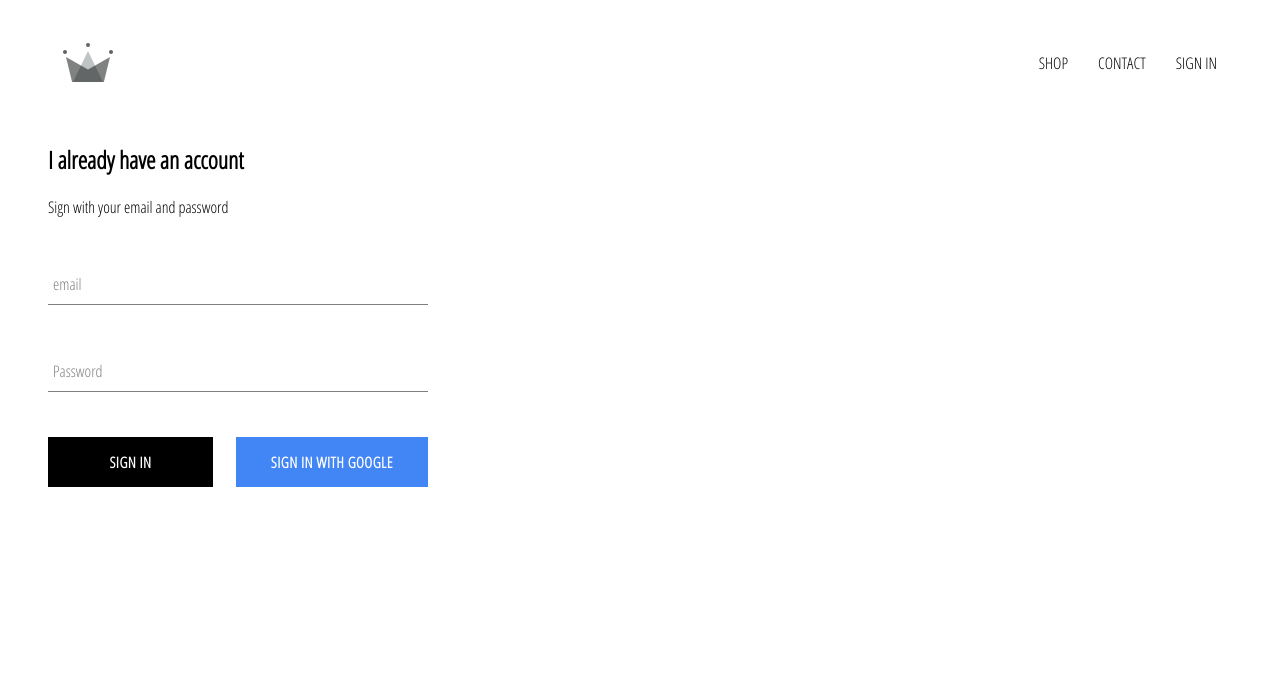
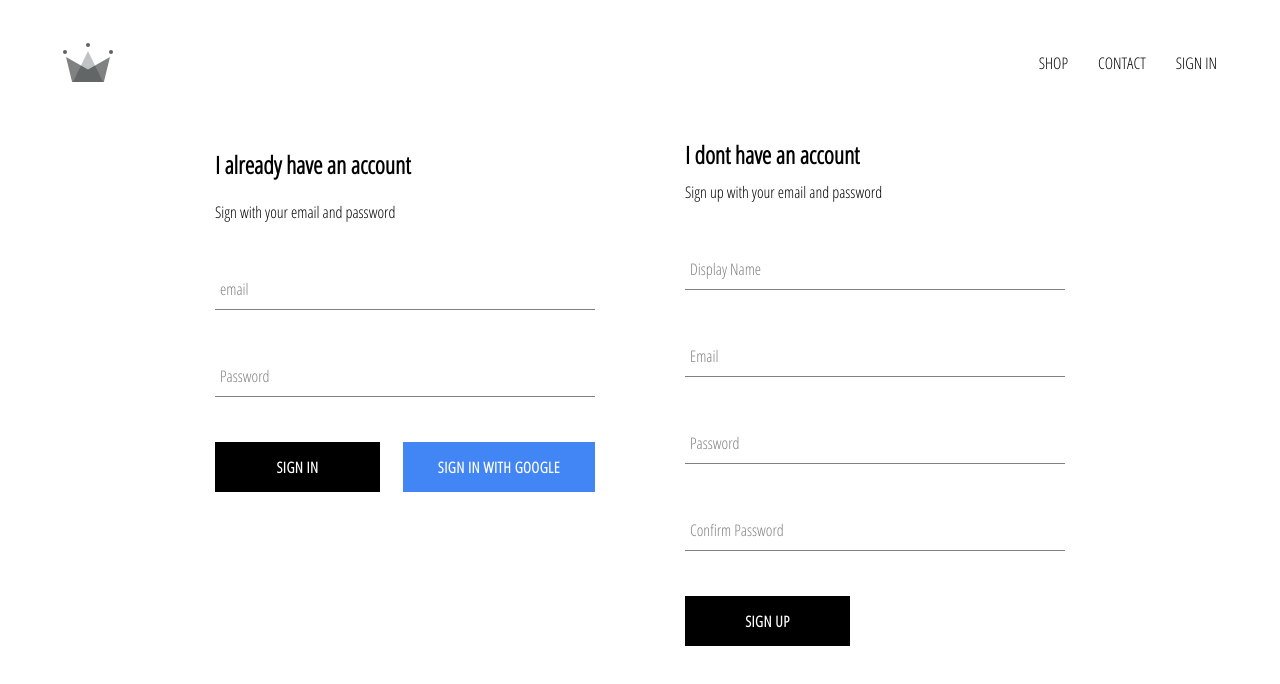
Before and after one commit to AchmadAlli/eCommerce_react, a React (Create React App) app: page /sign-in in a window 1280 px wide. Shown: the top 684 px of the page. Built offline with nearby package versions, Linux system fonts and the light colour scheme; no server answers.

Commit message:
update form input component and add sign up feature

```diff
--- a/src/App.js
+++ b/src/App.js
@@ -4,7 +4,7 @@ import Header from '../src/components/Header/header.component';
 import Homepage from './pages/Homepage/homepage.component';
 import Shop from './pages/Shop/shop.component';
 import Authentication from './pages/Authentication/authentication.component';
-import {auth} from './firebase/firebase.utils'
+import {auth, initProfile} from './firebase/firebase.utils'
 import './App.css';
 
 class App extends Component {
@@ -20,10 +20,20 @@ class App extends Component {
   unsubscribeFromAuth = null
 
   componentDidMount(){
-    this.unsubscribeFromAuth = auth.onAuthStateChanged( data => {
-      this.setState({user: data})
-      console.log(data);
-    } )
+    this.unsubscribeFromAuth = auth.onAuthStateChanged( async userAuth => {
+      if(userAuth){
+        const user      = await initProfile(userAuth)
+
+        user.onSnapshot(snapShot => {
+          this.setState({
+            id: snapShot.id,
+            ...snapShot.data()
+          })
+        })
+
+      }
+      this.setState({user: userAuth})
+    })
   }
 
   componentWillUnmount(){
--- a/src/components/Form-input/form-input.component.jsx
+++ b/src/components/Form-input/form-input.component.jsx
@@ -3,7 +3,7 @@ import React from 'react'
 import './form-input.style.scss'
 
 const isShrinkable  = (props) => (props.value.length ? 'shrink' : '')
-const setLabel      = (label, props) => (<label className={`${isShrinkable(props)}form-input-label`} > {label} </label>)
+const setLabel      = (label, props) => (<label className={`${isShrinkable(props)} form-input-label`} > {label} </label>)
 
 const FormInput = ({label, handleChange, ...otheProps})=> {
   return (
--- /dev/null
+++ b/src/components/Sign-up/sign-up.component.jsx
@@ -0,0 +1,114 @@
+import React, { Component } from 'react'
+import {auth, initProfile} from '../../firebase/firebase.utils'
+import FormInput from '../Form-input/form-input.component'
+import CustomButton from '../Custom-button/custom-button.component'
+import './sign-up.style.scss'
+
+class SignUp extends Component{
+  constructor(props) {
+    super(props)
+
+    this.state = {
+      displayName: '',
+      email: '',
+      password: '',
+      confirmPassword: ''
+    }
+  }
+
+  submitHandler = async event => {
+    event.preventDefault()
+
+    const {displayName, email, password} = this.state
+
+    console.log(event);
+
+
+    if(this.isUnequalPassword(event)){
+      alert('Password is Not Same')
+      return;
+    }
+
+    try {
+      console.log(typeof(email));
+
+      const {user}  = await auth.createUserWithEmailAndPassword(email, password)
+      const userObj = {
+        ...user,
+        displayName
+      }
+
+      await initProfile(userObj)
+      this.setState({
+        displayName: '',
+        email: '',
+        password: '',
+        confirmPassword: ''
+      })
+    } catch (error) {
+     console.log('Error create user' + error.message)
+    }
+  }
+
+  changeHandler = event => {
+    const {name, value} = event.target
+    this.setState({[name]: value})
+  }
+
+  render() {
+    let {displayName, email, password, confirmPassword} = this.state
+
+    return (
+      <div className="sign-up">
+        <h2 className="title"> I dont have an account</h2>
+        <span>Sign up with your email and password</span>
+        <form className="sign-up-form" onSubmit={this.submitHandler}>
+          <FormInput
+            type="text"
+            name="displayName"
+            value={displayName}
+            onChange={this.changeHandler}
+            label="Display Name"
+            required
+          />
+
+          <FormInput
+            type="email"
+            name="email"
+            value={email}
+            onChange={this.changeHandler}
+            label="Email"
+            required
+          />
+
+          <FormInput
+            type="password"
+            name="password"
+            value={password}
+            onChange={this.changeHandler}
+            label="Password"
+            required
+          />
+
+          <FormInput
+            type="password"
+            name="confirmPassword"
+            value={confirmPassword}
+            onChange={this.changeHandler}
+            label="Confirm Password"
+            required
+          />
+
+          <CustomButton type="submit"> Sign Up</CustomButton>
+        </form>
+
+      </div>
+    )
+  }
+
+  isUnequalPassword(data){
+    return data.target.password === data.target.confirmPassword
+  }
+}
+
+export default SignUp
--- /dev/null
+++ b/src/components/Sign-up/sign-up.style.scss
@@ -0,0 +1,9 @@
+.sign-up {
+  display: flex;
+  flex-direction: column;
+  width: 380px;
+
+  .title {
+    margin: 10px 0;
+  }
+}
--- a/src/firebase/firebase.utils.js
+++ b/src/firebase/firebase.utils.js
@@ -6,9 +6,40 @@ import Config from './firebase.config'
 
 firebase.initializeApp(Config)
 
-export const auth          = firebase.auth()
-// export const firestore     = firebase.firestore()
-const authProvider  = new firebase.auth.GoogleAuthProvider().setCustomParameters({prompt: 'select_account'})
+export const auth           = firebase.auth()
+export const firestore      = firebase.firestore()
+const authProvider          = new firebase.auth.GoogleAuthProvider().setCustomParameters({prompt: 'select_account'})
+
+export const initProfile = async (auth) => {
+  if(!auth) return;
+
+  const userRef       = firestore.doc(`users/${auth.uid}`)
+  const snapShotData  = await userRef.get()
+
+  if(!snapShotData.exists){
+    createNewUser(auth)
+  }
+
+  return userRef
+}
+
+async function createNewUser(auth) {
+  const userRef               = firestore.doc(`users/${auth.uid}`)
+  const {email, displayName}  = auth;
+  const createdAt             = new Date()
+
+  const user  = {
+    displayName,
+    email,
+    createdAt
+  }
+
+  try {
+    await userRef.set(user)
+  } catch (error) {
+    console.log(`error on create user ${error.message}`)
+  }
+}
 
 export const  SignInWithGoogle = () => auth.signInWithPopup(authProvider)
 export default firebase
--- a/src/pages/Authentication/authentication.component.jsx
+++ b/src/pages/Authentication/authentication.component.jsx
@@ -1,9 +1,12 @@
 import React from 'react';
 import SignIn from '../../components/Sign-in/sign-in.component';
+import SignUp from '../../components/Sign-up/sign-up.component';
+import './authentication.style.scss'
 
 const Authentication = () => (
-  <div className="sign-in-and-sign-up">
+  <div className="auth-wrapper">
     <SignIn />
+    <SignUp />
   </div>
 );
 
--- a/src/pages/Authentication/authentication.style.scss
+++ b/src/pages/Authentication/authentication.style.scss
@@ -0,0 +1,6 @@
+.auth-wrapper {
+  width: 850px;
+  display: flex;
+  justify-content: space-between;
+  margin: 30px auto;
+}
```
